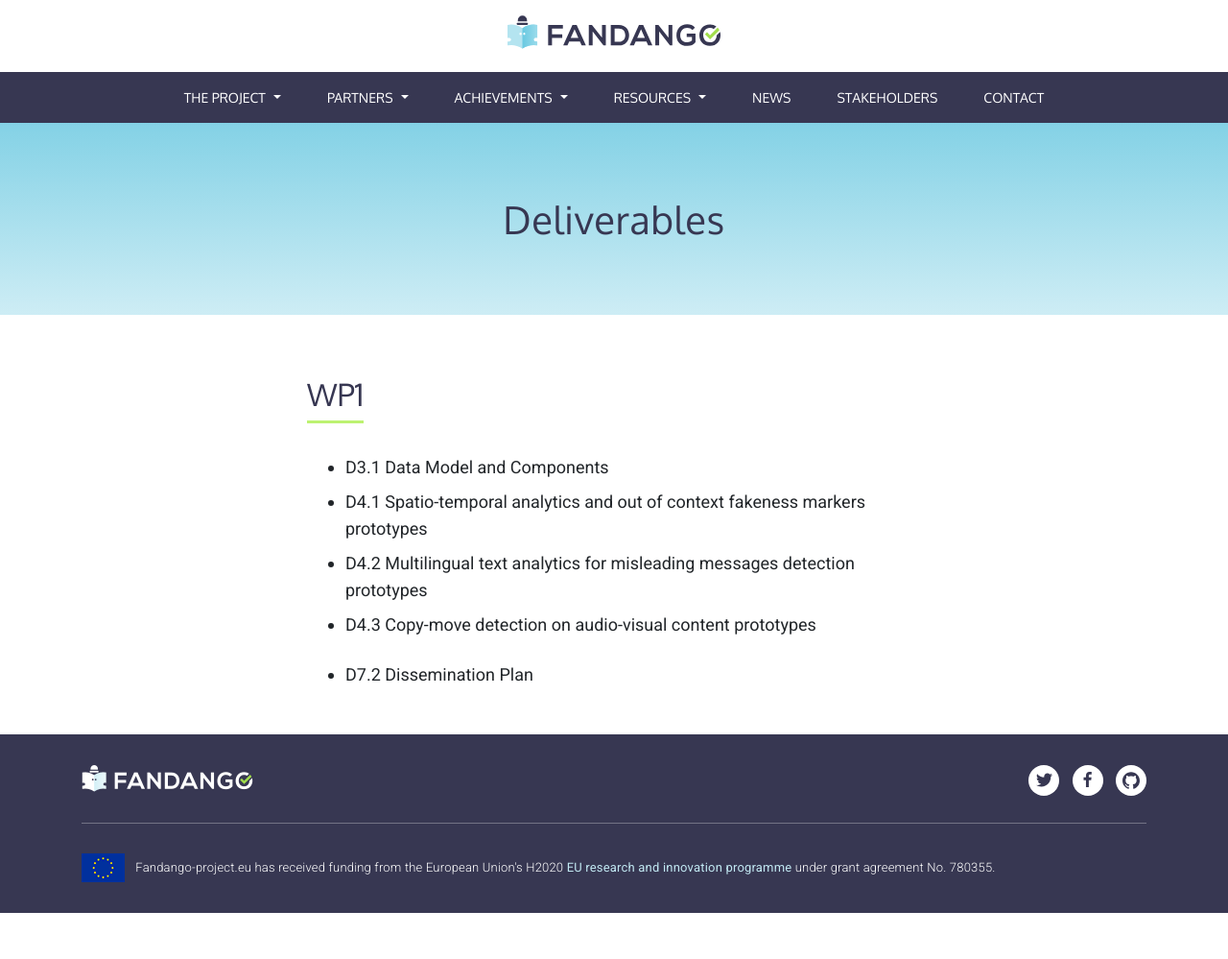
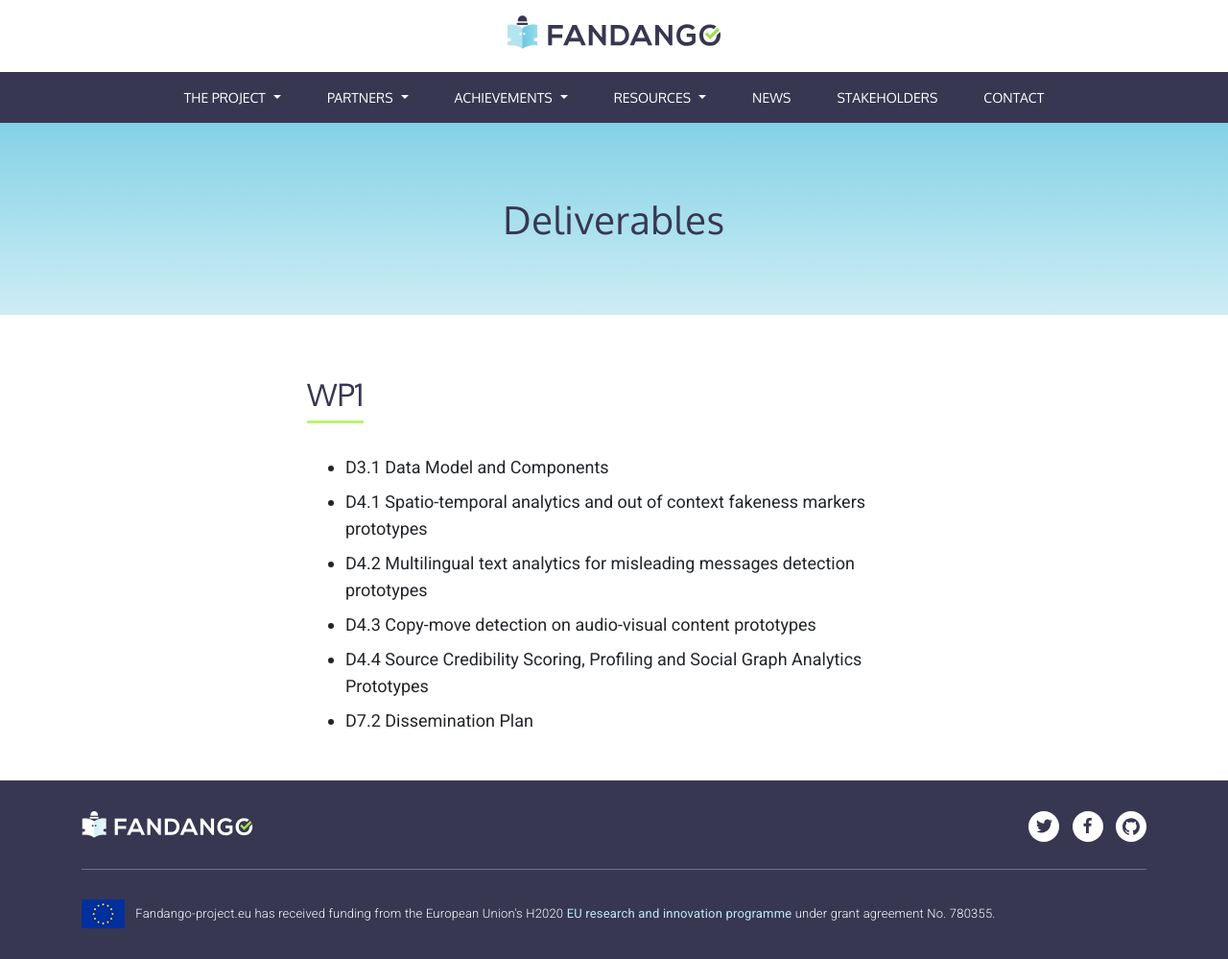
Before and after one commit to fandangOrg/fandango-web, a Jekyll site: the page built from achievements/deliverables.md, in a window 1280 px wide. Shown: the whole page at 96% size. Built offline with Jekyll 4.4.1, drawn with Linux system fonts in a browser that asks for light colours; comment, search, counter and statistics services are not loaded; before the commit the page ends 951 px from its top, so only the background shows below that.

Commit message:
Updated Deliverables

```diff
--- a/achievements/deliverables.md
+++ b/achievements/deliverables.md
@@ -13,5 +13,5 @@ navigation_parent: Achievements
 prototypes
 * D4.2 Multilingual text analytics for misleading messages detection prototypes
 * D4.3 Copy-move detection on audio-visual content prototypes
-
+* D4.4 Source Credibility Scoring, Profiling and Social Graph Analytics Prototypes
 * D7.2 Dissemination Plan
```
